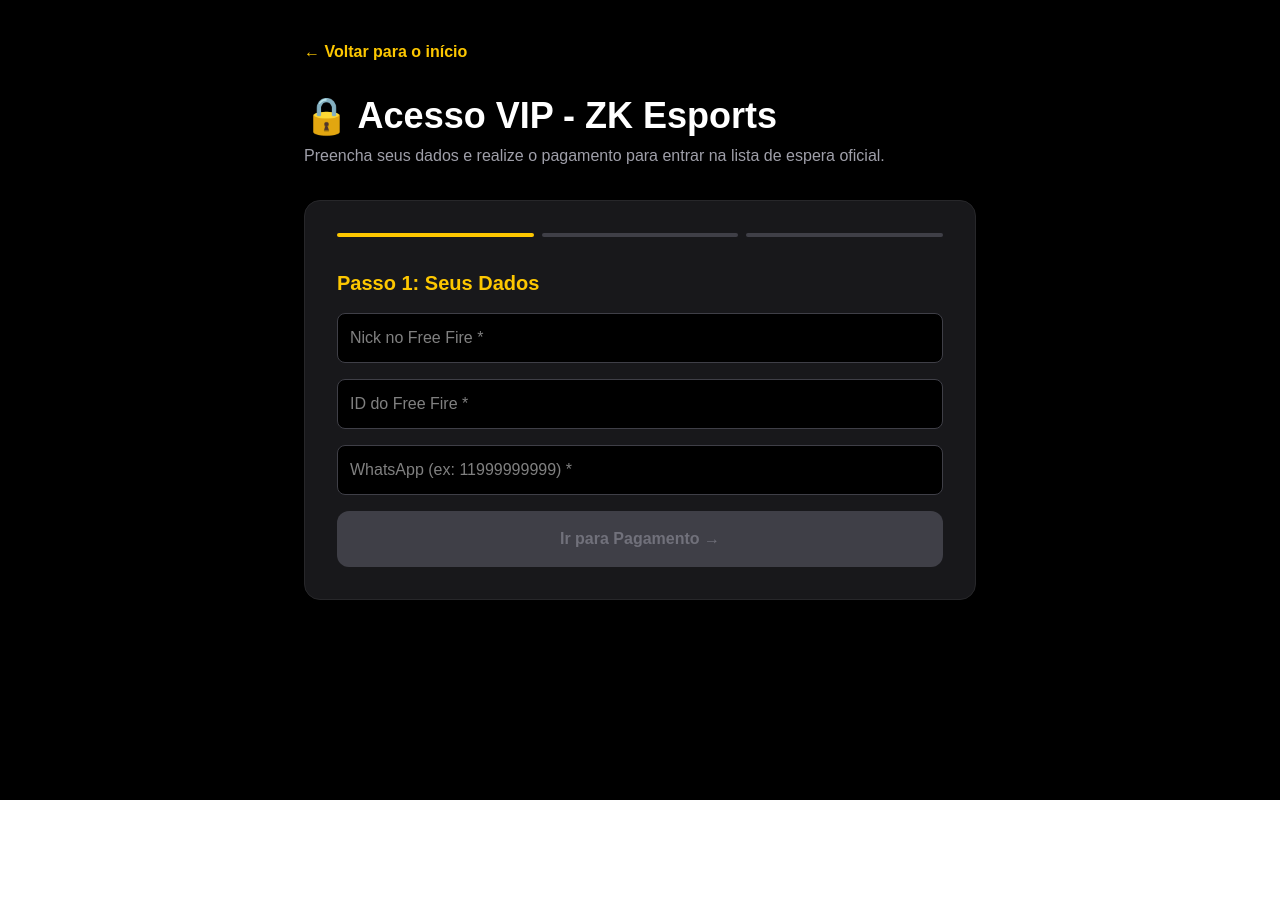
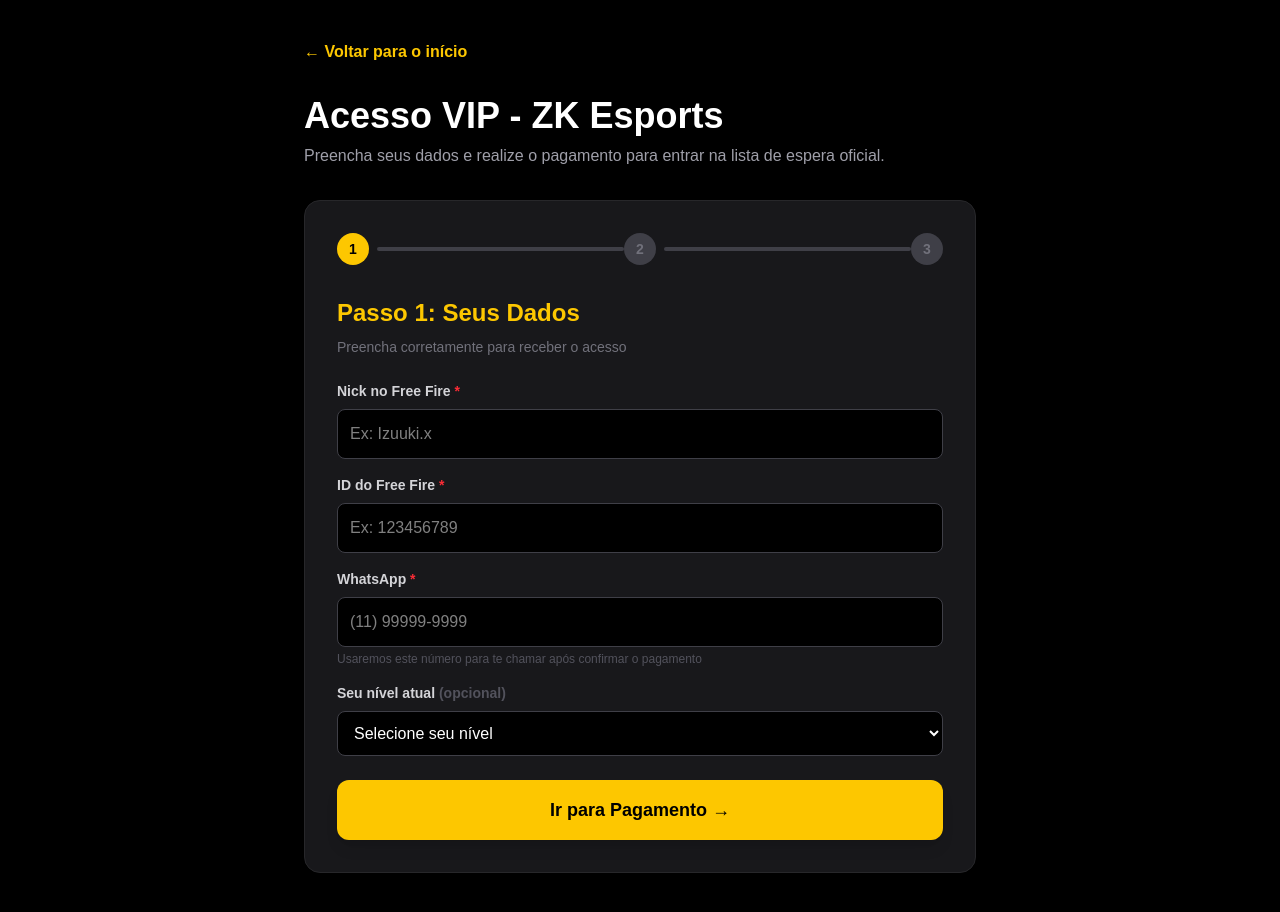
Before and after one commit to izuki25813/laff-finder, a Next.js app: page /lista-espera in a window 1280 px wide. Before the commit the page ends 800 px from the top, so only its background shows below. Built offline with nearby package versions, Linux system fonts and the light colour scheme.

Commit message:
Melhorado formulario da Lista de Espera com validacao e mascara

```diff
--- a/app/lista-espera/page.tsx
+++ b/app/lista-espera/page.tsx
@@ -3,17 +3,34 @@
 import Link from "next/link";
 import { useState } from "react";
 
-// URL DO SEU APPS SCRIPT (JÁ CONFIGURADA!)
 const SCRIPT_URL = "https://script.google.com/macros/s/AKfycbywdkprIPjco6PAB-m9Crnx-fLFxwzRSEoWt9ydPj5Z1qQJzYhIscz83ZXOiYFC4aD8gg/exec";
-
-// ⚠️ SUA CHAVE PIX (Se for diferente do e-mail, mude só aqui embaixo)
 const CHAVE_PIX = "izukianonimo@gmail.com";
 
 export default function ListaEsperaPage() {
-  const [step, setStep] = useState(1); // 1: Dados, 2: Pagamento, 3: Sucesso
-  const [form, setForm] = useState({ nick: "", id: "", whatsapp: "" });
+  const [step, setStep] = useState(1);
+  const [form, setForm] = useState({ nick: "", id: "", whatsapp: "", nivel: "" });
   const [submitting, setSubmitting] = useState(false);
   const [pixCopied, setPixCopied] = useState(false);
+  const [errors, setErrors] = useState<any>({});
+
+  const validateStep1 = () => {
+    const newErrors: any = {};
+    if (!form.nick.trim()) newErrors.nick = "Nick é obrigatório";
+    if (!form.id.trim()) newErrors.id = "ID é obrigatório";
+    if (!form.whatsapp.trim()) {
+      newErrors.whatsapp = "WhatsApp é obrigatório";
+    } else if (form.whatsapp.replace(/\D/g, '').length < 10) {
+      newErrors.whatsapp = "WhatsApp inválido";
+    }
+    setErrors(newErrors);
+    return Object.keys(newErrors).length === 0;
+  };
+
+  const handleNextStep = () => {
+    if (validateStep1()) {
+      setStep(2);
+    }
+  };
 
   const handleCopyPix = () => {
     navigator.clipboard.writeText(CHAVE_PIX);
@@ -30,10 +47,11 @@
           action: "join_waiting_list",
           nick: form.nick,
           id: form.id,
-          whatsapp: form.whatsapp
+          whatsapp: form.whatsapp,
+          nivel: form.nivel
         })
       });
-      setStep(3); // Vai para a tela de sucesso
+      setStep(3);
     } catch (error) {
       alert("Erro ao confirmar. Tente novamente.");
     } finally {
@@ -41,7 +59,14 @@
     }
   };
 
-  // TELA 3: SUCESSO (MENSAGEM FINAL)
+  const formatWhatsApp = (value: string) => {
+    const numbers = value.replace(/\D/g, '');
+    if (numbers.length <= 10) {
+      return numbers.replace(/(\d{2})(\d{4})(\d{0,4})/, '($1) $2-$3').trim();
+    }
+    return numbers.replace(/(\d{2})(\d{5})(\d{0,4})/, '($1) $2-$3').trim();
+  };
+
   if (step === 3) {
     return (
       <main className="min-h-screen bg-black text-white flex items-center justify-center p-6">
@@ -68,7 +93,7 @@
       <div className="max-w-2xl mx-auto">
         <Link href="/" className="text-yellow-400 hover:underline mb-8 inline-block font-bold">← Voltar para o início</Link>
 
-        <h1 className="text-4xl font-black mb-2 text-white">🔒 Acesso VIP - ZK Esports</h1>
+        <h1 className="text-4xl font-black mb-2 text-white"> Acesso VIP - ZK Esports</h1>
         <p className="text-zinc-400 mb-8">
           Preencha seus dados e realize o pagamento para entrar na lista de espera oficial.
         </p>
@@ -77,33 +102,92 @@
 
           {/* BARRA DE PROGRESSO */}
           <div className="flex items-center justify-between mb-8">
-            <div className={`flex-1 h-1 rounded-full ${step >= 1 ? 'bg-yellow-400' : 'bg-zinc-700'}`}></div>
-            <div className={`flex-1 h-1 rounded-full mx-2 ${step >= 2 ? 'bg-yellow-400' : 'bg-zinc-700'}`}></div>
-            <div className={`flex-1 h-1 rounded-full ${step >= 3 ? 'bg-yellow-400' : 'bg-zinc-700'}`}></div>
+            <div className="flex items-center gap-2 flex-1">
+              <div className={`w-8 h-8 rounded-full flex items-center justify-center font-black text-sm ${step >= 1 ? 'bg-yellow-400 text-black' : 'bg-zinc-700 text-zinc-500'}`}>1</div>
+              <div className={`flex-1 h-1 rounded-full ${step >= 2 ? 'bg-yellow-400' : 'bg-zinc-700'}`}></div>
+            </div>
+            <div className="flex items-center gap-2 flex-1">
+              <div className={`w-8 h-8 rounded-full flex items-center justify-center font-black text-sm ${step >= 2 ? 'bg-yellow-400 text-black' : 'bg-zinc-700 text-zinc-500'}`}>2</div>
+              <div className={`flex-1 h-1 rounded-full ${step >= 3 ? 'bg-yellow-400' : 'bg-zinc-700'}`}></div>
+            </div>
+            <div className={`w-8 h-8 rounded-full flex items-center justify-center font-black text-sm ${step >= 3 ? 'bg-yellow-400 text-black' : 'bg-zinc-700 text-zinc-500'}`}>3</div>
           </div>
 
           {step === 1 && (
-            <div className="space-y-4">
-              <h2 className="text-xl font-black text-yellow-400 mb-4">Passo 1: Seus Dados</h2>
-              <input
-                required value={form.nick} onChange={e => setForm({...form, nick: e.target.value})}
-                placeholder="Nick no Free Fire *"
-                className="w-full bg-black border border-zinc-700 rounded-lg p-3 text-white focus:border-yellow-400 outline-none"
-              />
-              <input
-                required value={form.id} onChange={e => setForm({...form, id: e.target.value})}
-                placeholder="ID do Free Fire *"
-                className="w-full bg-black border border-zinc-700 rounded-lg p-3 text-white focus:border-yellow-400 outline-none"
-              />
-              <input
-                required value={form.whatsapp} onChange={e => setForm({...form, whatsapp: e.target.value})}
-                placeholder="WhatsApp (ex: 11999999999) *"
-                className="w-full bg-black border border-zinc-700 rounded-lg p-3 text-white focus:border-yellow-400 outline-none"
-              />
+            <div className="space-y-6">
+              <div>
+                <h2 className="text-2xl font-black text-yellow-400 mb-2">Passo 1: Seus Dados</h2>
+                <p className="text-zinc-500 text-sm">Preencha corretamente para receber o acesso</p>
+              </div>
+
+              <div className="space-y-4">
+                {/* NICK */}
+                <div>
+                  <label className="block text-sm font-bold text-zinc-300 mb-2">
+                    Nick no Free Fire <span className="text-red-500">*</span>
+                  </label>
+                  <input
+                    value={form.nick}
+                    onChange={e => setForm({...form, nick: e.target.value})}
+                    placeholder="Ex: Izuuki.x"
+                    className={`w-full bg-black border rounded-lg p-3 text-white focus:outline-none transition ${errors.nick ? 'border-red-500' : 'border-zinc-700 focus:border-yellow-400'}`}
+                  />
+                  {errors.nick && <p className="text-red-500 text-xs mt-1">{errors.nick}</p>}
+                </div>
+
+                {/* ID */}
+                <div>
+                  <label className="block text-sm font-bold text-zinc-300 mb-2">
+                    ID do Free Fire <span className="text-red-500">*</span>
+                  </label>
+                  <input
+                    value={form.id}
+                    onChange={e => setForm({...form, id: e.target.value})}
+                    placeholder="Ex: 123456789"
+                    type="number"
+                    className={`w-full bg-black border rounded-lg p-3 text-white focus:outline-none transition ${errors.id ? 'border-red-500' : 'border-zinc-700 focus:border-yellow-400'}`}
+                  />
+                  {errors.id && <p className="text-red-500 text-xs mt-1">{errors.id}</p>}
+                </div>
+
+                {/* WHATSAPP */}
+                <div>
+                  <label className="block text-sm font-bold text-zinc-300 mb-2">
+                    WhatsApp <span className="text-red-500">*</span>
+                  </label>
+                  <input
+                    value={form.whatsapp}
+                    onChange={e => setForm({...form, whatsapp: formatWhatsApp(e.target.value)})}
+                    placeholder="(11) 99999-9999"
+                    maxLength={15}
+                    className={`w-full bg-black border rounded-lg p-3 text-white focus:outline-none transition ${errors.whatsapp ? 'border-red-500' : 'border-zinc-700 focus:border-yellow-400'}`}
+                  />
+                  {errors.whatsapp && <p className="text-red-500 text-xs mt-1">{errors.whatsapp}</p>}
+                  <p className="text-zinc-600 text-xs mt-1">Usaremos este número para te chamar após confirmar o pagamento</p>
+                </div>
+
+                {/* NÍVEL (OPCIONAL) */}
+                <div>
+                  <label className="block text-sm font-bold text-zinc-300 mb-2">
+                    Seu nível atual <span className="text-zinc-600">(opcional)</span>
+                  </label>
+                  <select
+                    value={form.nivel}
+                    onChange={e => setForm({...form, nivel: e.target.value})}
+                    className="w-full bg-black border border-zinc-700 rounded-lg p-3 text-white focus:border-yellow-400 outline-none"
+                  >
+                    <option value="">Selecione seu nível</option>
+                    <option>🟤 Iniciante</option>
+                    <option>🟠 Intermediário</option>
+                    <option>🔵 Avançado</option>
+                    <option>🟣 Profissional</option>
+                  </select>
+                </div>
+              </div>
+
               <button
-                onClick={() => setStep(2)}
-                disabled={!form.nick || !form.id || !form.whatsapp}
-                className="w-full bg-yellow-400 text-black font-black py-4 rounded-xl hover:bg-yellow-300 transition disabled:bg-zinc-700 disabled:text-zinc-500 disabled:cursor-not-allowed"
+                onClick={handleNextStep}
+                className="w-full bg-yellow-400 text-black font-black py-4 rounded-xl hover:bg-yellow-300 transition text-lg shadow-lg"
               >
                 Ir para Pagamento →
               </button>
@@ -112,23 +196,26 @@
 
           {step === 2 && (
             <div className="space-y-6">
-              <h2 className="text-xl font-black text-yellow-400 mb-4">Passo 2: Pagamento via PIX</h2>
+              <div>
+                <h2 className="text-2xl font-black text-yellow-400 mb-2">Passo 2: Pagamento via PIX</h2>
+                <p className="text-zinc-500 text-sm">Copie a chave e faça o pagamento no seu banco</p>
+              </div>
 
               <div className="bg-black border-2 border-dashed border-yellow-400/50 rounded-xl p-6 text-center">
-                <p className="text-zinc-400 text-sm mb-2">Chave PIX:</p>
+                <p className="text-zinc-400 text-sm mb-2">Chave PIX (E-mail):</p>
                 <p className="text-white font-mono text-lg break-all mb-4">{CHAVE_PIX}</p>
 
                 <button
                   onClick={handleCopyPix}
                   className={`w-full font-bold py-3 rounded-lg transition ${pixCopied ? 'bg-green-600 text-white' : 'bg-zinc-800 text-white hover:bg-zinc-700'}`}
                 >
-                  {pixCopied ? '✅ Chave Copiada!' : ' Copiar Chave PIX'}
+                  {pixCopied ? '✅ Chave Copiada!' : '📋 Copiar Chave PIX'}
                 </button>
               </div>
 
               <div className="bg-yellow-900/10 border border-yellow-600/30 rounded-lg p-4">
                 <p className="text-yellow-400 text-sm">
-                  ⚠️ Após fazer o PIX no seu banco, clique no botão abaixo para confirmar sua entrada na lista. O Izuuki.x irá conferir o pagamento e te chamar no WhatsApp.
+                  ️ Após fazer o PIX no seu banco, clique no botão abaixo para confirmar sua entrada na lista. O Izuuki.x irá conferir o pagamento e te chamar no WhatsApp.
                 </p>
               </div>
 
```
